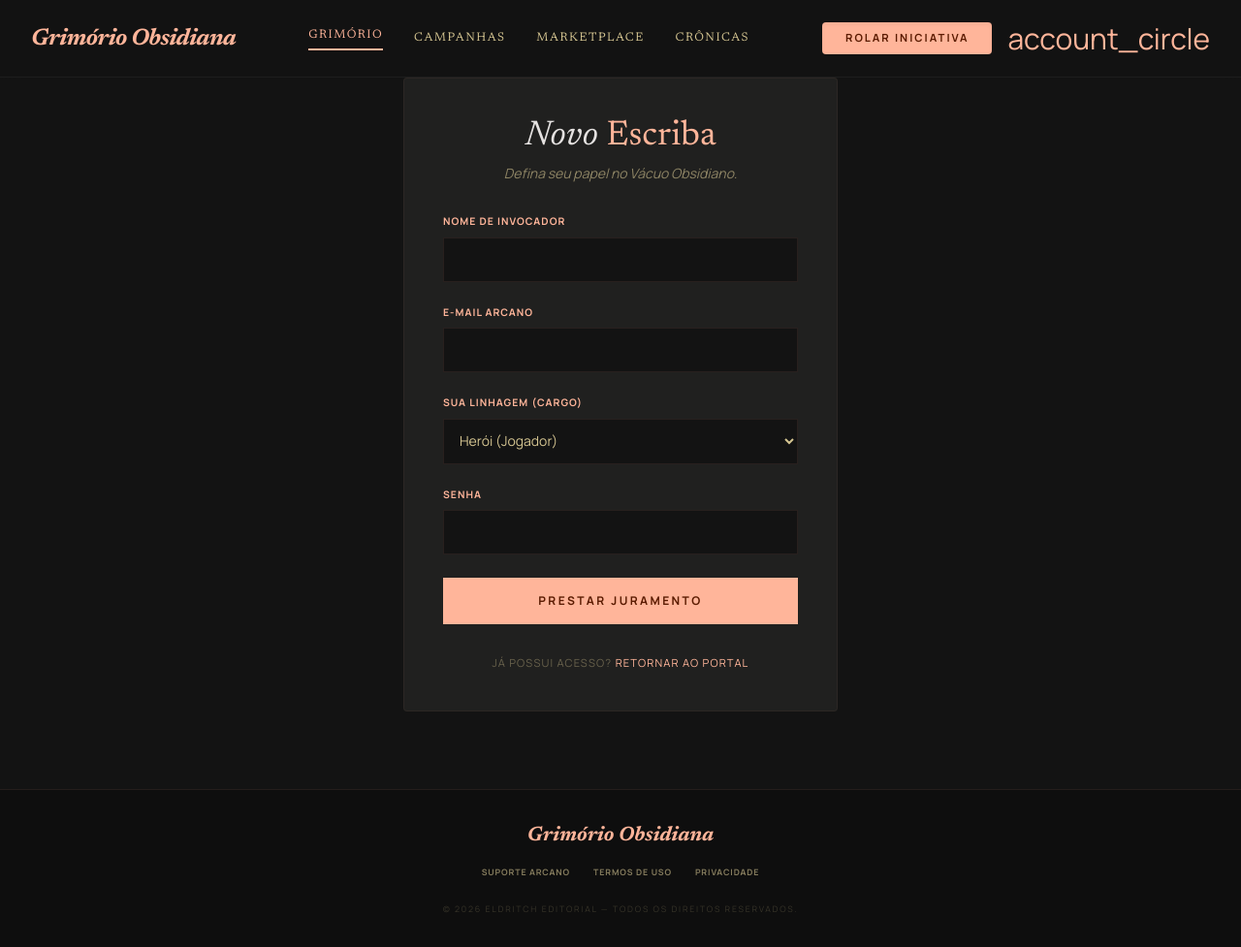
After one commit to MatheusWilliam0309/EngineRPG, a PHP site: template view/cadastro.php in a window 1280 px wide. The commit adds this page. Shown: the whole page at 97% size. Run offline with PHP 8.4, Linux system fonts and the light colour scheme; the template is opened without the code that fills it, so the values that code supplies are empty.

Commit message:
Login/Cadastro

```diff
--- a/assets/style.css
+++ b/assets/style.css
@@ -8,6 +8,8 @@
     --font-mono: ui-monospace, SFMono-Regular, Menlo, Monaco, Consolas, 'Liberation Mono', 'Courier New',
     monospace;
     --spacing: 0.25rem;
+    --container-sm: 24rem;
+    --container-md: 28rem;
     --text-xs: 0.75rem;
     --text-xs--line-height: calc(1 / 0.75);
     --text-sm: 0.875rem;
@@ -313,6 +315,9 @@
   .mt-2 {
     margin-top: calc(var(--spacing) * 2);
   }
+  .mt-8 {
+    margin-top: calc(var(--spacing) * 8);
+  }
   .mt-auto {
     margin-top: auto;
   }
@@ -456,6 +461,12 @@
   }
   .max-w-\[90rem\] {
     max-width: 90rem;
+  }
+  .max-w-md {
+    max-width: var(--container-md);
+  }
+  .max-w-sm {
+    max-width: var(--container-sm);
   }
   .flex-1 {
     flex: 1;
@@ -541,6 +552,13 @@
   .gap-16 {
     gap: calc(var(--spacing) * 16);
   }
+  .space-y-6 {
+    :where(& > :not(:last-child)) {
+      --tw-space-y-reverse: 0;
+      margin-block-start: calc(calc(var(--spacing) * 6) * var(--tw-space-y-reverse));
+      margin-block-end: calc(calc(var(--spacing) * 6) * calc(1 - var(--tw-space-y-reverse)));
+    }
+  }
   .overflow-hidden {
     overflow: hidden;
   }
@@ -758,6 +776,9 @@
   .p-1 {
     padding: calc(var(--spacing) * 1);
   }
+  .p-3 {
+    padding: calc(var(--spacing) * 3);
+  }
   .p-4 {
     padding: calc(var(--spacing) * 4);
   }
@@ -820,6 +841,9 @@
   }
   .py-10 {
     padding-block: calc(var(--spacing) * 10);
+  }
+  .py-20 {
+    padding-block: calc(var(--spacing) * 20);
   }
   .py-28 {
     padding-block: calc(var(--spacing) * 28);
@@ -865,6 +889,10 @@
     font-size: var(--text-3xl);
     line-height: var(--tw-leading, var(--text-3xl--line-height));
   }
+  .text-4xl {
+    font-size: var(--text-4xl);
+    line-height: var(--tw-leading, var(--text-4xl--line-height));
+  }
   .text-5xl {
     font-size: var(--text-5xl);
     line-height: var(--tw-leading, var(--text-5xl--line-height));
@@ -1092,6 +1120,12 @@
     color: color-mix(in srgb, #d6c692 30%, transparent);
     @supports (color: color-mix(in lab, red, red)) {
       color: color-mix(in oklab, var(--color-secondary) 30%, transparent);
+    }
+  }
+  .text-secondary\/40 {
+    color: color-mix(in srgb, #d6c692 40%, transparent);
+    @supports (color: color-mix(in lab, red, red)) {
+      color: color-mix(in oklab, var(--color-secondary) 40%, transparent);
     }
   }
   .text-secondary\/50 {
@@ -1239,6 +1273,10 @@
     --tw-ease: var(--ease-in-out);
     transition-timing-function: var(--ease-in-out);
   }
+  .outline-none {
+    --tw-outline-style: none;
+    outline-style: none;
+  }
   .group-hover\:scale-105 {
     &:is(:where(.group):hover *) {
       @media (hover: hover) {
@@ -1409,6 +1447,13 @@
       }
     }
   }
+  .hover\:underline {
+    &:hover {
+      @media (hover: hover) {
+        text-decoration-line: underline;
+      }
+    }
+  }
   .hover\:shadow-\[0_12px_32px_rgba\(249\,94\,20\,0\.45\)\] {
     &:hover {
       @media (hover: hover) {
@@ -1439,6 +1484,11 @@
         --tw-brightness: brightness(110%);
         filter: var(--tw-blur,) var(--tw-brightness,) var(--tw-contrast,) var(--tw-grayscale,) var(--tw-hue-rotate,) var(--tw-invert,) var(--tw-saturate,) var(--tw-sepia,) var(--tw-drop-shadow,);
       }
+    }
+  }
+  .focus\:border-primary {
+    &:focus {
+      border-color: var(--color-primary);
     }
   }
   .sm\:grid-cols-2 {
@@ -1598,6 +1648,11 @@
   syntax: "*";
   inherits: false;
 }
+@property --tw-space-y-reverse {
+  syntax: "*";
+  inherits: false;
+  initial-value: 0;
+}
 @property --tw-border-style {
   syntax: "*";
   inherits: false;
@@ -1855,6 +1910,7 @@
       --tw-rotate-z: initial;
       --tw-skew-x: initial;
       --tw-skew-y: initial;
+      --tw-space-y-reverse: 0;
       --tw-border-style: solid;
       --tw-gradient-position: initial;
       --tw-gradient-from: #0000;
--- a/view/Home.php
+++ b/view/Home.php
@@ -129,7 +129,7 @@
         <h2 class="font-headline text-[clamp(2rem,5vw,3.5rem)] mb-5 max-w-[40rem] mx-auto">O Vácuo aguarda suas histórias.</h2>
         <p class="text-secondary italic mb-12 max-w-[30rem] mx-auto leading-relaxed">Junte-se a mais de 10.000 escribas que já estão moldando seus próprios mundos.</p>
         <div class="inline-block p-1 bg-gradient-to-br from-primary to-primary-container rounded">
-          <a href="index.php?page=campanhas" class="block bg-surface px-14 py-5 font-bold uppercase tracking-[0.18em] text-[0.85rem] text-primary cursor-pointer border-none rounded transition-all hover:bg-transparent hover:text-on-primary no-underline">Forjar meu Destino</a>
+          <a href="index.php?page=cadastro" class="block bg-surface px-14 py-5 font-bold uppercase tracking-[0.18em] text-[0.85rem] text-primary cursor-pointer border-none rounded transition-all hover:bg-transparent hover:text-on-primary no-underline">Forjar meu Destino</a>
         </div>
       </div>
     </section>
--- /dev/null
+++ b/view/cadastro.php
@@ -0,0 +1,59 @@
+<!DOCTYPE html>
+<html lang="pt-BR">
+<head>
+    <meta charset="utf-8"/>
+    <meta content="width=device-width, initial-scale=1.0" name="viewport"/>
+    <title>Recrutamento | Grimório Obsidiana</title>
+    <link href="https://fonts.googleapis.com/css2?family=Newsreader:ital,opsz,wght@0,6..72,300..800;1,6..72,300..800&family=Manrope:wght@300..700&display=swap" rel="stylesheet"/>
+    <link href="./assets/style.css" rel="stylesheet"/>
+</head>
+<body class="bg-surface text-on-surface font-body flex flex-col min-h-screen">
+
+    <?php include 'view/components/header.php'; ?>
+
+    <main class="flex-1 flex items-center justify-center py-20 px-6">
+        <div class="w-full max-w-md bg-surface-container border border-outline-variant/20 p-10 rounded-sm">
+            <div class="text-center mb-8">
+                <h1 class="font-headline text-4xl mb-2 italic">Novo <em class="text-primary not-italic">Escriba</em></h1>
+                <p class="text-secondary/60 text-sm italic">Defina seu papel no Vácuo Obsidiano.</p>
+            </div>
+
+            <form action="index.php?page=registrar" method="POST" class="space-y-6">
+                <div>
+                    <label class="block text-[0.65rem] uppercase tracking-widest text-primary font-bold mb-2">Nome de Invocador</label>
+                    <input type="text" name="nome" required class="w-full bg-surface border border-outline-variant/30 p-3 text-sm focus:border-primary outline-none transition-all">
+                </div>
+
+                <div>
+                    <label class="block text-[0.65rem] uppercase tracking-widest text-primary font-bold mb-2">E-mail Arcano</label>
+                    <input type="email" name="email" required class="w-full bg-surface border border-outline-variant/30 p-3 text-sm focus:border-primary outline-none transition-all">
+                </div>
+
+                <div>
+                    <label class="block text-[0.65rem] uppercase tracking-widest text-primary font-bold mb-2">Sua linhagem (Cargo)</label>
+                    <select name="cargo" class="w-full bg-surface border border-outline-variant/30 p-3 text-sm focus:border-primary outline-none transition-all text-secondary">
+                        <option value="heroi">Herói (Jogador)</option>
+                        <option value="mestre">Mestre (Narrador)</option>
+                        <option value="gm">GM (Administrador)</option>
+                    </select>
+                </div>
+
+                <div>
+                    <label class="block text-[0.65rem] uppercase tracking-widest text-primary font-bold mb-2">Senha</label>
+                    <input type="password" name="senha" required class="w-full bg-surface border border-outline-variant/30 p-3 text-sm focus:border-primary outline-none transition-all">
+                </div>
+
+                <button type="submit" class="w-full py-4 bg-primary text-on-primary font-bold text-xs uppercase tracking-[0.2em] hover:brightness-110 transition-all">
+                    Prestar Juramento
+                </button>
+            </form>
+
+            <p class="mt-8 text-center text-[0.7rem] text-secondary/40 uppercase tracking-widest">
+                Já possui acesso? <a href="index.php?page=login" class="text-primary no-underline hover:underline">Retornar ao Portal</a>
+            </p>
+        </div>
+    </main>
+
+    <?php include 'view/components/footer.php'; ?>
+</body>
+</html>
```
Also changed, not shown: Controller/AuthController.php (added, +22 -0 lines), Model/Database.php (added, +24 -0 lines), index.php (+16 -0 lines), view/login.php (added, +45 -0 lines), 1 other file.
